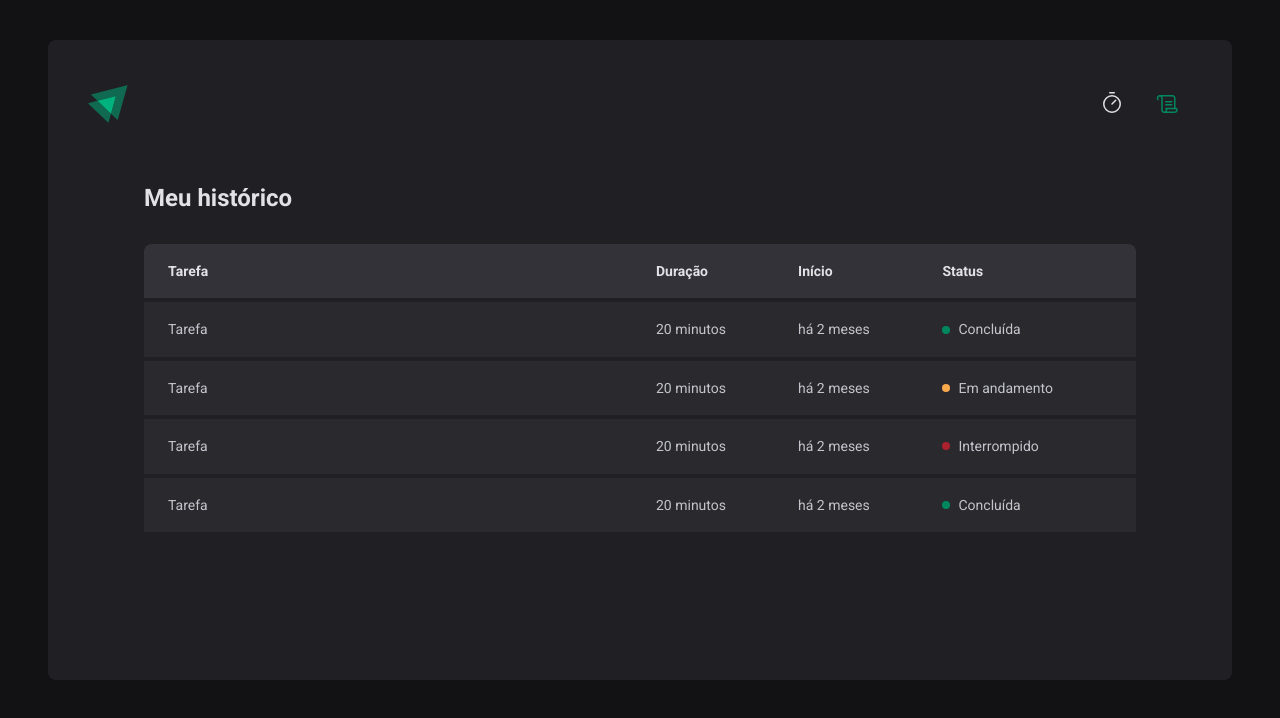
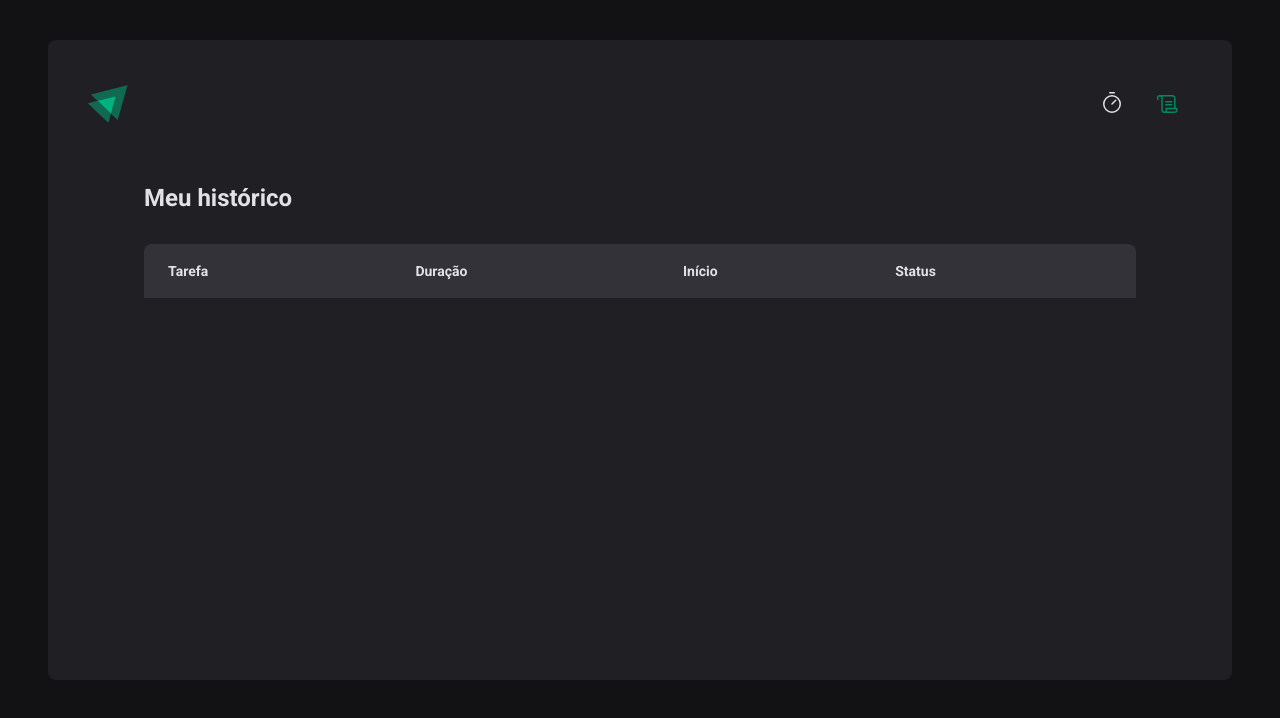
Before and after one commit to EmanuelQuintino/Ignite-Timer, a React (Vite) app: page /history in a window 1280 px wide. Shown: the top 718 px of the page. Built offline with nearby package versions, Linux system fonts and the light colour scheme.

Commit message:
add history list tasks

```diff
--- a/src/pages/History/index.tsx
+++ b/src/pages/History/index.tsx
@@ -1,9 +1,12 @@
 import { useContext } from "react";
 import { BoxStatus, HistoryContainer, HistoryList } from "./style";
 import { TaskContext } from "../../context/TaskContext";
+import { formatDistanceToNow } from "date-fns";
+import { ptBR } from "date-fns/locale";
 
 export function History() {
   const { arrayTasks } = useContext(TaskContext);
+
   return (
     <HistoryContainer>
       <h1>Meu histórico</h1>
@@ -18,41 +21,33 @@ export function History() {
             </tr>
           </thead>
           <tbody>
-            <tr>
-              <td>Tarefa</td>
-              <td>20 minutos</td>
-              <td>há 2 meses</td>
-              <td>
-                <BoxStatus statusColor="green">Concluída</BoxStatus>
-              </td>
-            </tr>
+            {arrayTasks.map((task) => {
+              return (
+                <tr key={task.id}>
+                  <td>{task.task}</td>
+                  <td>{task.minutesAmount} minutos</td>
+                  <td>
+                    {formatDistanceToNow(task.startDate, {
+                      addSuffix: true,
+                      locale: ptBR,
+                    })}
+                  </td>
+                  <td>
+                    {task.finishDate && (
+                      <BoxStatus statusColor="green">Concluída</BoxStatus>
+                    )}
 
-            <tr>
-              <td>Tarefa</td>
-              <td>20 minutos</td>
-              <td>há 2 meses</td>
-              <td>
-                <BoxStatus statusColor="yellow">Em andamento</BoxStatus>
-              </td>
-            </tr>
+                    {task.stopDate && (
+                      <BoxStatus statusColor="red">Interrompido</BoxStatus>
+                    )}
 
-            <tr>
-              <td>Tarefa</td>
-              <td>20 minutos</td>
-              <td>há 2 meses</td>
-              <td>
-                <BoxStatus statusColor="red">Interrompido</BoxStatus>
-              </td>
-            </tr>
-
-            <tr>
-              <td>Tarefa</td>
-              <td>20 minutos</td>
-              <td>há 2 meses</td>
-              <td>
-                <BoxStatus statusColor="green">Concluída</BoxStatus>
-              </td>
-            </tr>
+                    {!task.finishDate && !task.stopDate && (
+                      <BoxStatus statusColor="yellow">Em andamendo</BoxStatus>
+                    )}
+                  </td>
+                </tr>
+              );
+            })}
           </tbody>
         </table>
       </HistoryList>
```
